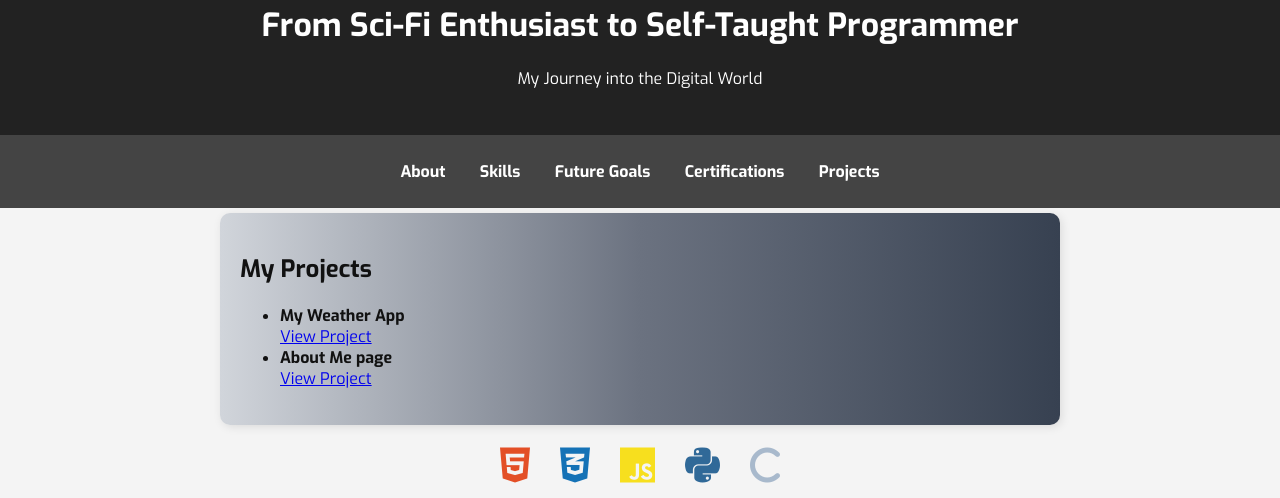
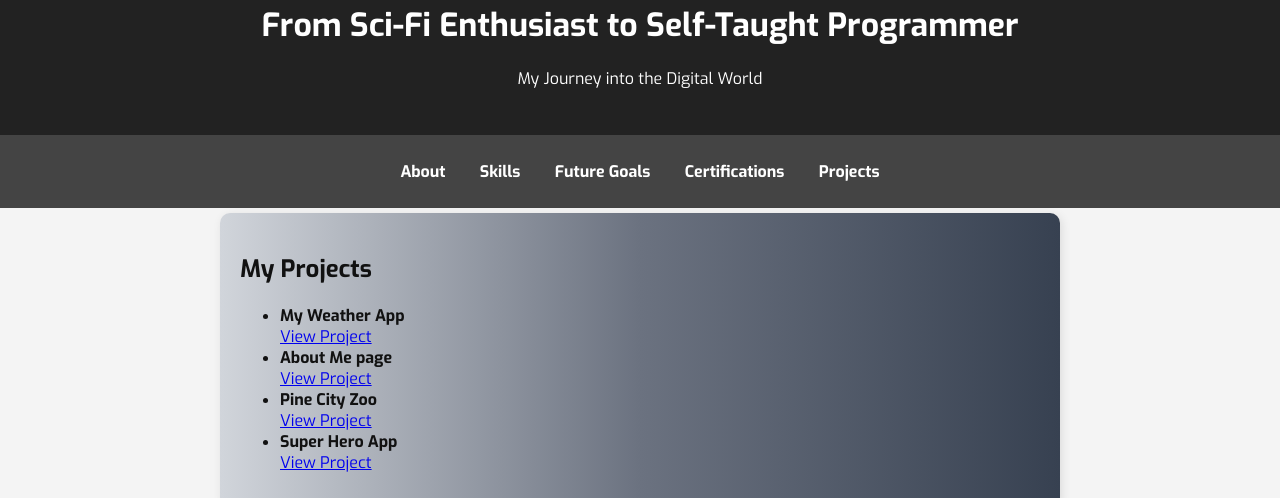
Before and after one commit to SetthuL/My-first_Portfolio, a plain HTML site: page index.html in a window 1280 px wide. Both pictures are taken after a click on the link "Projects". Shown: the part 302-800 px from the top of the page. Drawn offline with Linux system fonts and the light colour scheme; a web font is replaced by a local one.

Commit message:
Added more projects

```diff
--- a/index.html
+++ b/index.html
@@ -109,6 +109,8 @@
       <ul>
         <li><strong>My Weather App</strong><br> <a href="https://deluxe-malabi-bbcd21.netlify.app/" target="_blank"> View Project</a></li>
         <li><strong>About Me page</strong><br> <a href="https://about-siphosethu-lange.netlify.app/" target="_blank">View Project</a></li>
+        <li><strong>Pine City Zoo</strong><br> <a href="https://pinecity-zooapp.onrender.com/" target="_blank">View Project</a></li>
+        <li><strong>Super Hero App</strong><br> <a href="https://https://superhero-app-1cfq.onrender.com/" target="_blank">View Project</a></li>
       </ul>
     </section>
 
```
